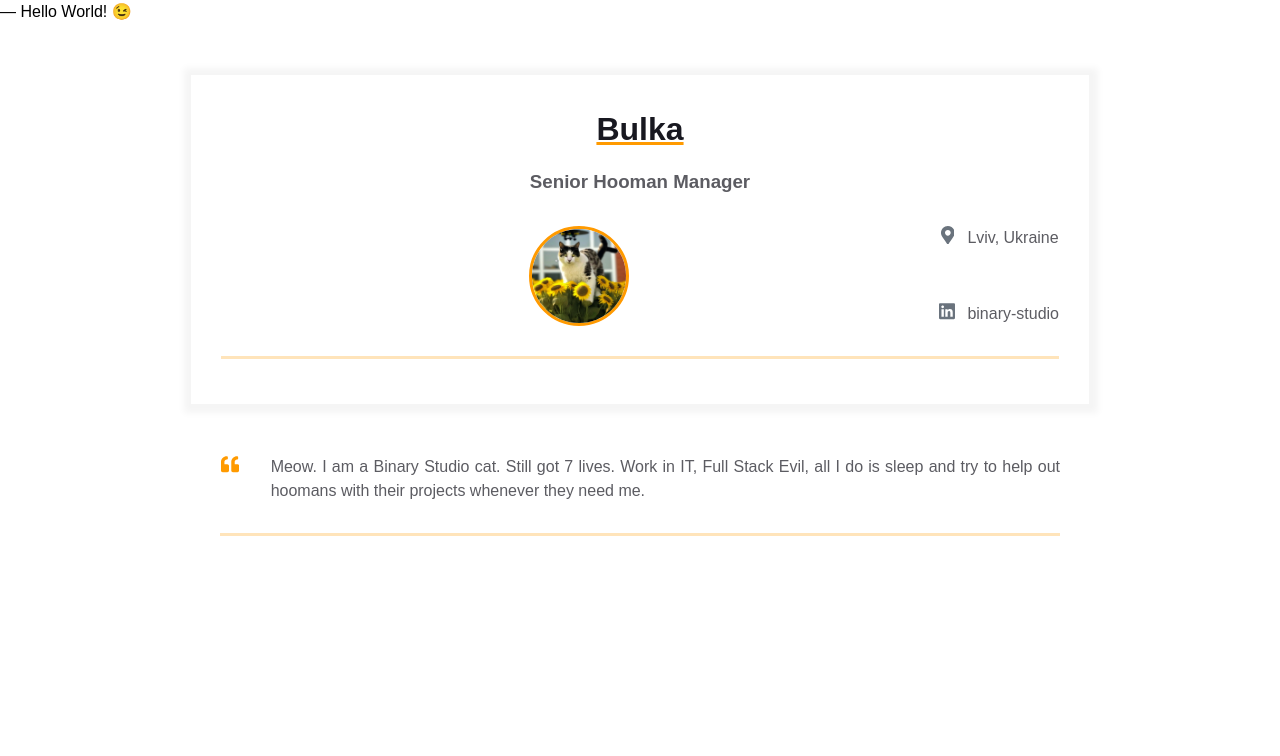
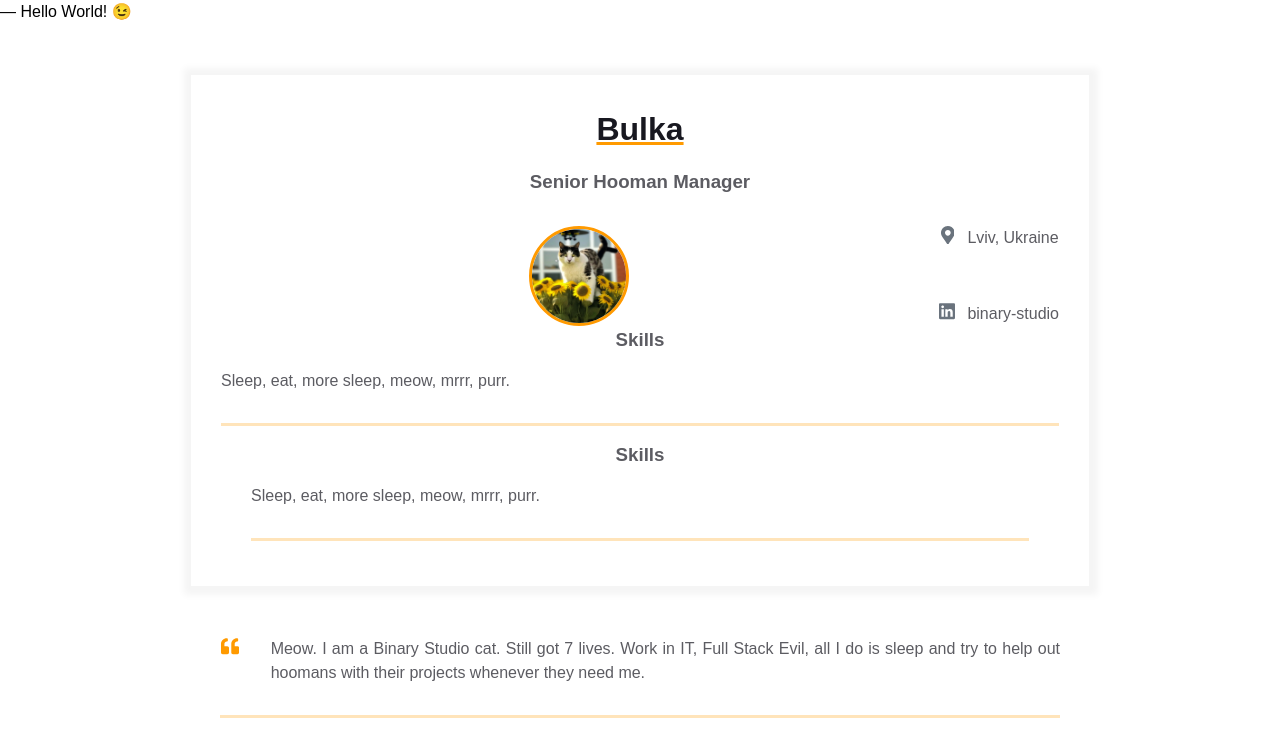
Before and after one commit to ErikaSypko/homepage, a plain HTML site: page index.html in a window 1280 px wide. Drawn offline with Linux system fonts and the light colour scheme.

Commit message:
added Skills block

```diff
--- a/index.html
+++ b/index.html
@@ -46,7 +46,19 @@
                   </a>
             </div>
           </div>
+          <div class="skills">
+            <h3 class="skills__header">Skills</h3>
+            <p class="skills__text">Sleep, eat, more sleep, meow, mrrr, purr. </p>
+          </div>
         </div>
+        <div class="container">
+  <div class="resume__block">
+    <div class="skills">
+      <h3 class="skills__header">Skills</h3>
+      <p class="skills__text">Sleep, eat, more sleep, meow, mrrr, purr. </p>
+    </div>
+  </div>
+</div>
       </div>
     </div>
     <div class="container">
```
